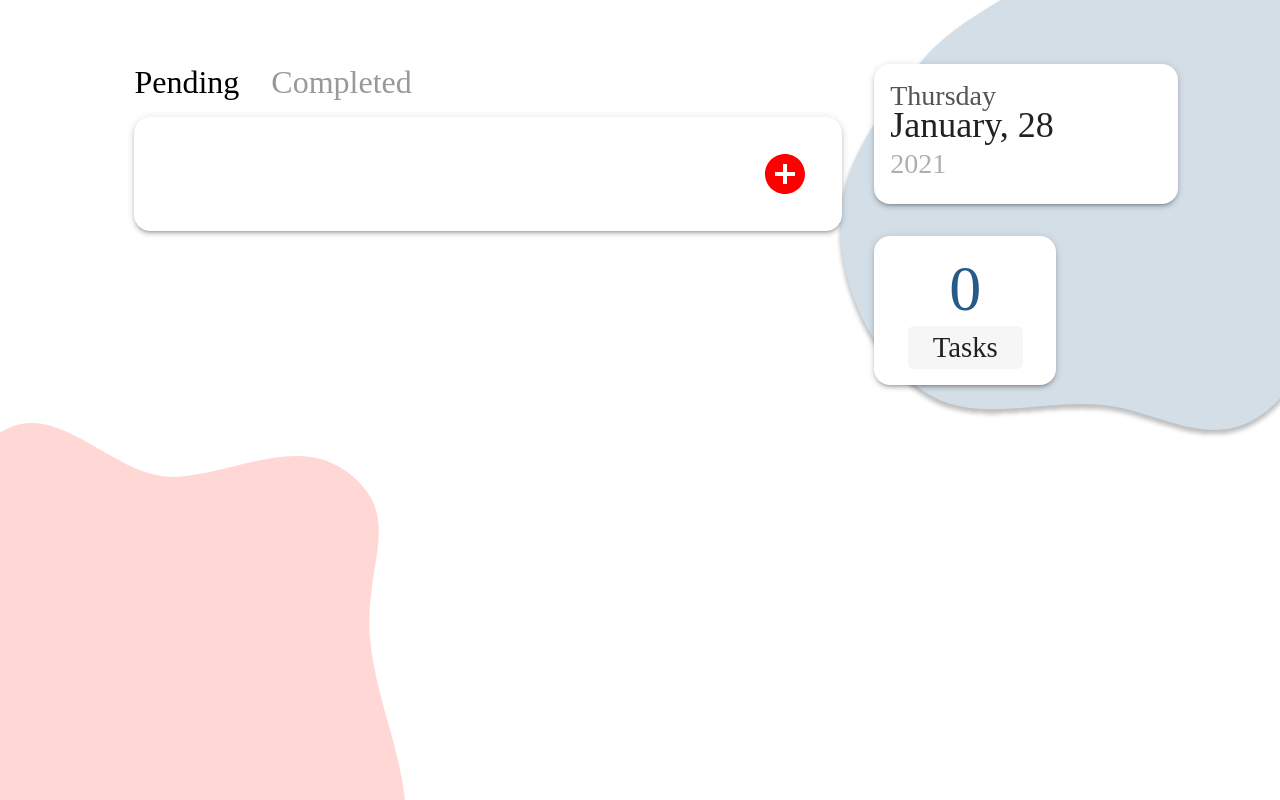
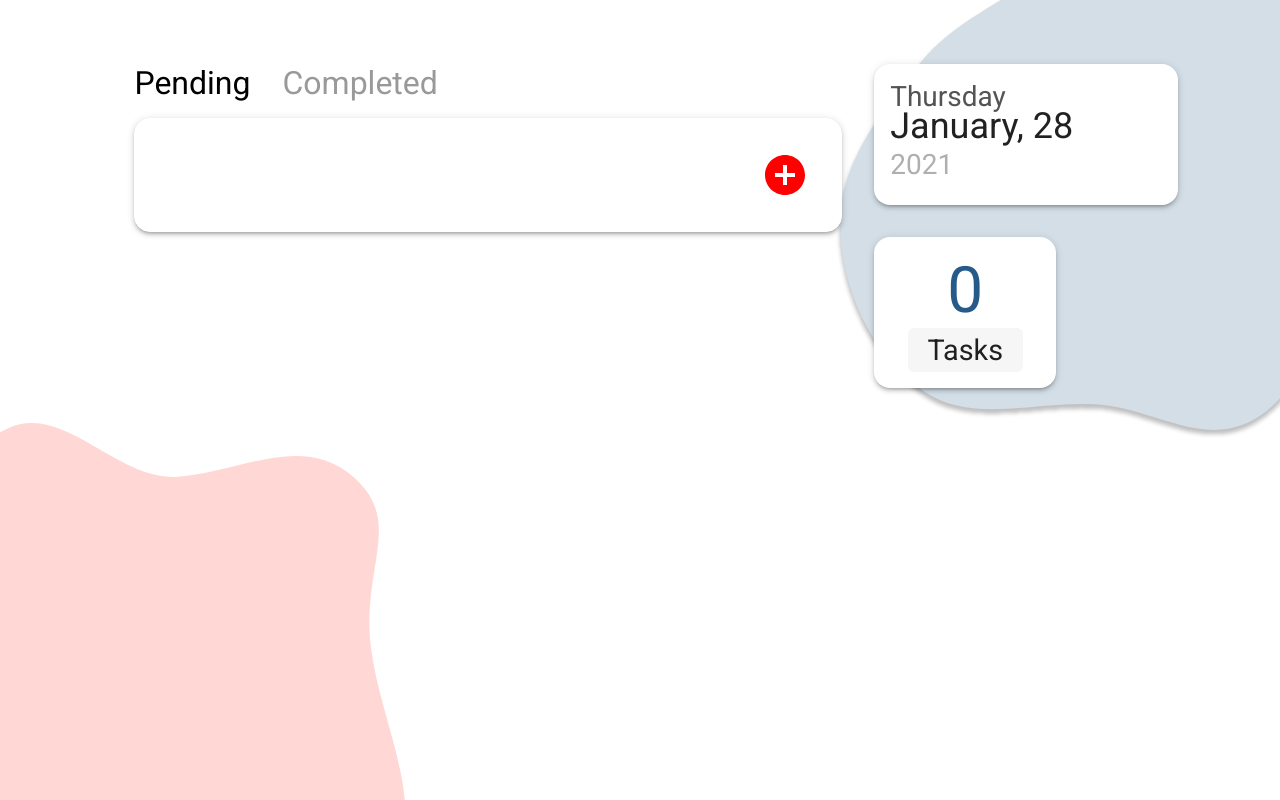
Before and after one commit to huangrkul/creative-software-challenge, a React app: page / in a window 1280 px wide. Built offline with nearby package versions, Linux system fonts and the light colour scheme.

Commit message:
took makeStyles out of re-rendering cycle

```diff
--- a/src/components/App.js
+++ b/src/components/App.js
@@ -6,8 +6,6 @@ import {makeStyles} from '@material-ui/core/styles';
 import Bgvector from '../../public/assets/bgvector.svg';
 import Bgvector1 from '../../public/assets/bgvector1.svg';
 
-
-const App = () => {
 
 const useStyles = makeStyles((theme) => ({
   container: {
@@ -55,6 +53,8 @@ const App = () => {
   },
 }))
 
+const App = () => {
+
   const classes = useStyles();
 
   return (
--- a/src/components/CompleteBoard.js
+++ b/src/components/CompleteBoard.js
@@ -2,13 +2,13 @@ import React from 'react';
 import {makeStyles} from '@material-ui/core/styles';
 import TaskCard from '../components/TaskCard';
 
+const useStyles = makeStyles({
+  container: {
+    padding: '1rem'
+  }
+})
+
 const CompleteBoard = (props) => {
-
-  const useStyles = makeStyles({
-    container: {
-      padding: '1rem'
-    }
-  })
 
   const classes = useStyles();
 
--- a/src/components/CurrentDate.js
+++ b/src/components/CurrentDate.js
@@ -1,6 +1,39 @@
 import React, {useEffect} from 'react';
 import {makeStyles} from '@material-ui/core/styles';
 import Paper from '@material-ui/core/Paper';
+
+const useStyles = makeStyles((theme) => ({
+  container: {
+    padding: '1em',
+    marginBottom: '2em',
+    maxWidth: '282px',
+    borderRadius: '1em',
+    '& > div:first-child': {
+      fontSize: '1.75em',
+      color: '#545454',
+      [theme.breakpoints.down('xs')] : {
+        fontSize: '1.5em'
+      }
+    },
+    '& > div:nth-child(2)': {
+      fontSize: '2.25em',
+      lineHeight: '0.75em',
+      [theme.breakpoints.down('xs')] : {
+        fontSize: '1.6em'
+      }
+    },
+    '& > div:last-child' : {
+      fontSize: '1.75em',
+      color: '#afafaf',
+      lineHeight: '1.75em',
+      [theme.breakpoints.down('xs')] : {
+        fontSize: '1.5em',
+        lineHeight: '1.4em'
+      }
+    }
+
+  }
+}))
 
 const CurrentDate = (props) => {
 
@@ -9,29 +42,6 @@ const CurrentDate = (props) => {
   const month = d.toLocaleString('default', {month: 'long'});
   const dayOfMonth = d.getDate();
   const year = d.getFullYear();
-
-  const useStyles = makeStyles({
-    container: {
-      padding: '1em',
-      marginBottom: '2em',
-      maxWidth: '282px',
-      borderRadius: '1em',
-      '& > div:first-child': {
-        fontSize: '1.75em',
-        color: '#545454'
-      },
-      '& > div:nth-child(2)': {
-        fontSize: '2.25em',
-        lineHeight: '0.75em',
-      },
-      '& > div:last-child' : {
-        fontSize: '1.75em',
-        color: '#afafaf',
-        lineHeight: '1.75em'
-      }
-
-    }
-  })
   const classes = useStyles();
 
   return(
--- a/src/components/MainTaskBoard.js
+++ b/src/components/MainTaskBoard.js
@@ -4,8 +4,6 @@ import PendingBoard from '../components/PendingBoard';
 import CompleteBoard from '../components/CompleteBoard';
 import Paper from '@material-ui/core/Paper';
 import {store} from './store.js';
-
-const MainTaskBoard = (props) => {
 
 const useStyles = makeStyles((theme) => ({
   container: {
@@ -32,6 +30,8 @@ const MainTaskBoard = (props) => {
 
 }))
 
+const MainTaskBoard = (props) => {
+
   const globalState = useContext(store);
   const {dispatch} = globalState;
   const [isPending, setPending] = useState(true);
--- a/src/components/PendingBoard.js
+++ b/src/components/PendingBoard.js
@@ -4,8 +4,6 @@ import AddCircleIcon from '@material-ui/icons/AddCircle';
 import TaskCard from '../components/TaskCard';
 import {store} from './store.js';
 import uuid from 'react-uuid';
-
-const PendingBoard = (props) => {
 
 const useStyles = makeStyles({
   container: {
@@ -17,6 +15,8 @@ const PendingBoard = (props) => {
     cursor: 'pointer'
   },
 })
+
+const PendingBoard = (props) => {
 
   const classes = useStyles();
   const globalState = useContext(store);
--- a/src/components/TaskAmount.js
+++ b/src/components/TaskAmount.js
@@ -3,17 +3,22 @@ import {makeStyles} from '@material-ui/core/styles';
 import Paper from '@material-ui/core/Paper';
 import {store} from './store.js';
 
-const TaskAmount = (props) => {
-
-  const useStyles = makeStyles({
+const useStyles = makeStyles((theme) => ({
   container: {
     padding: '1rem',
     borderRadius: '1em',
     maxWidth: '150px',
     textAlign: 'center',
+    [theme.breakpoints.down('xs')] : {
+      maxWidth: '80px',
+      marginBottom: '2em',
+    },
     '& > div:first-child': {
       fontSize: '4em',
       color: '#265a88',
+      [theme.breakpoints.down('xs')] : {
+        fontSize: '3.5em',
+      },
     },
     '& > div:last-child' :  {
       fontSize: '1.8em',
@@ -21,10 +26,15 @@ const TaskAmount = (props) => {
       border: '0.2em solid #f6f6f6',
       borderRadius: '0.2em',
       margin: 'auto',
-        width: '70%'
+      width: '70%',
+      [theme.breakpoints.down('xs')] : {
+        fontSize: '1em',
+      },
     }
   }
-  })
+}))
+
+const TaskAmount = (props) => {
 
   const classes = useStyles();
   const globalState = useContext(store);
--- a/src/components/TaskCard.js
+++ b/src/components/TaskCard.js
@@ -8,9 +8,6 @@ import EventIcon from '@material-ui/icons/Event';
 import CancelIcon from '@material-ui/icons/Cancel';
 import 'react-datepicker/dist/react-datepicker.css';
 import DatePicker from 'react-datepicker';
-import {parseISO} from 'date-fns';
-
-const TaskCard = (props) => {
 
 const useStyles = makeStyles((theme) => ({
   main: {
@@ -126,6 +123,8 @@ const TaskCard = (props) => {
   }
 }))
 
+const TaskCard = (props) => {
+
   const classes = useStyles();
   const [priority, setPriority] = useState(props.priority);
   const [isExpand, setExpand] = useState(props.isExpanded);
--- a/src/styles/index.scss
+++ b/src/styles/index.scss
@@ -0,0 +1,3 @@
+body {
+  font-family: 'Roboto', sans-serif;
+}
```
Lines whose indentation alone changed are shown as unchanged.
